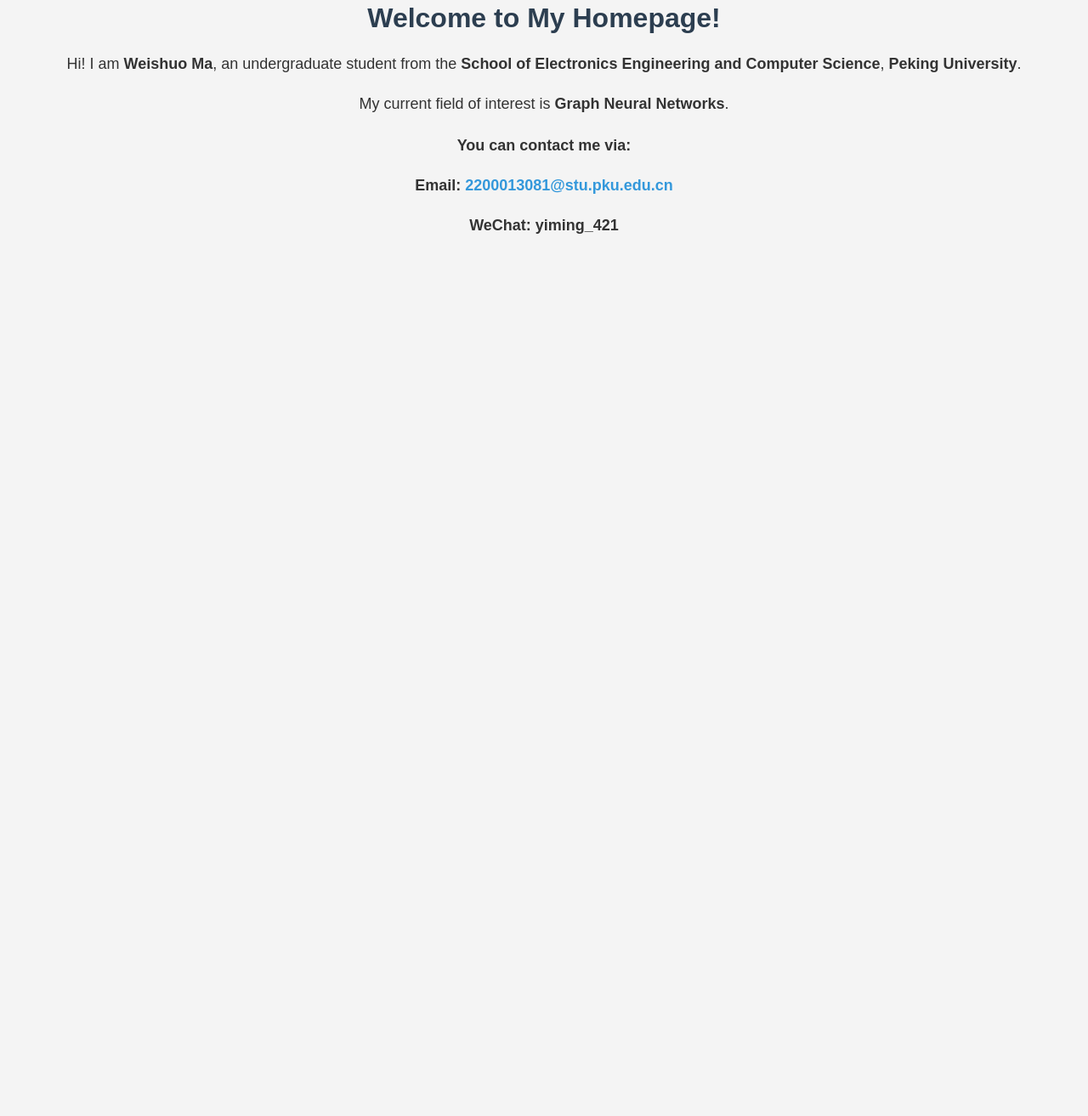
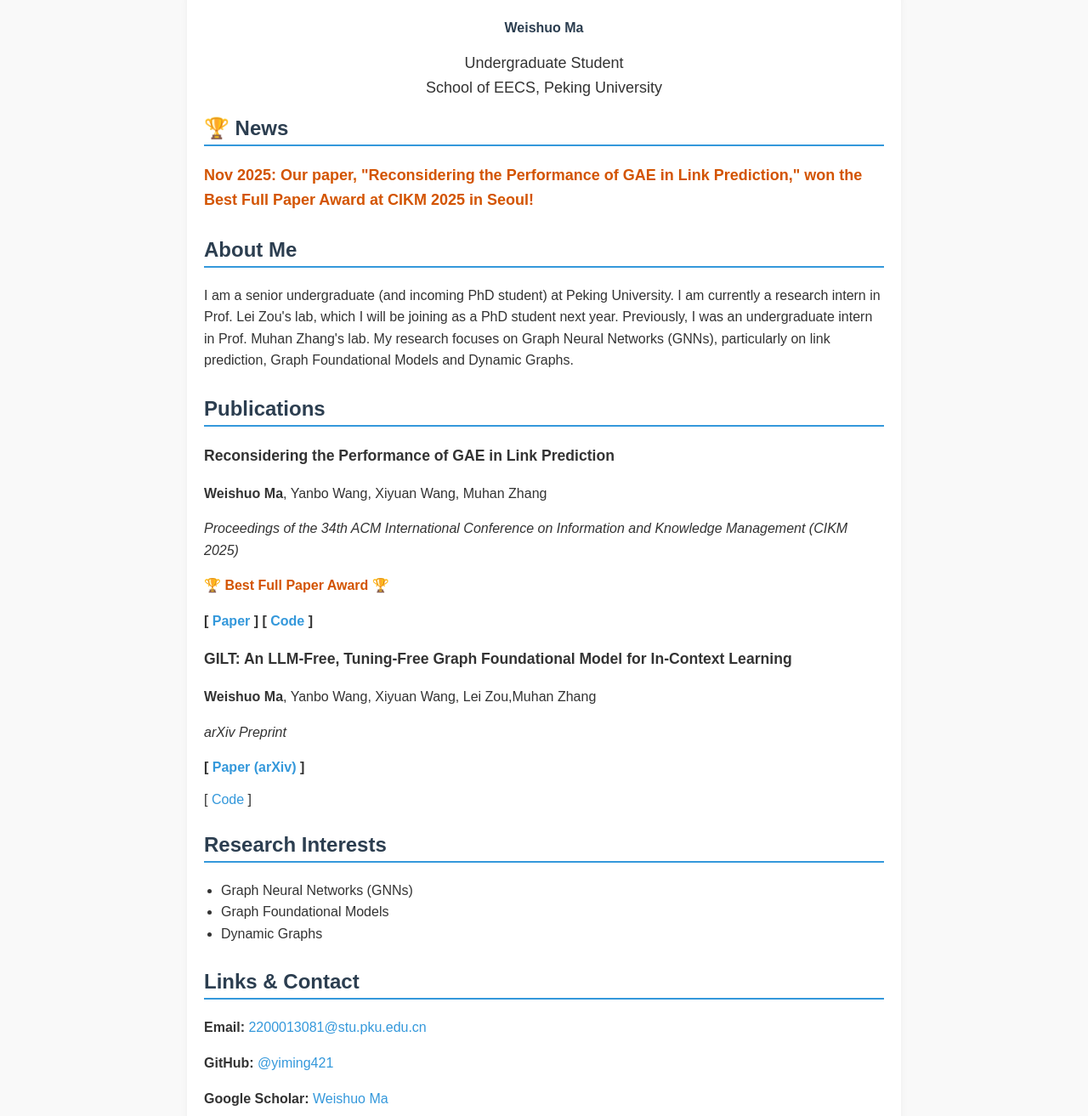
Before and after one commit to yiming421/yiming421.github.io, a plain HTML site: page index.html in a window 1280 px wide. Shown: the part 47-1360 px from the top of the page at 85% size. Before the commit the page ends 800 px from the top, so only its background shows below. Drawn offline with Linux system fonts and the light colour scheme.

Commit message:
Revamp homepage layout and styling
Updated the layout and styling of the homepage, added sections for news, about, publications, research interests, and contact information.

```diff
--- a/index.html
+++ b/index.html
@@ -6,16 +6,31 @@
     <style>
         body {
             font-family: Arial, sans-serif;
-            text-align: center;
-            margin: 50px;
-            background-color: #f4f4f4;
+            margin: 0;
+            padding: 0;
+            background-color: #f9f9f9;
             color: #333;
+        }
+        .container {
+            max-width: 800px;
+            margin: 40px auto;
+            padding: 20px;
+            background-color: #fff;
+            box-shadow: 0 0 10px rgba(0,0,0,0.05);
+            border-radius: 8px;
         }
         h1 {
             color: #2c3e50;
+            text-align: center;
+            font-size: 16px;
         }
-        p {
-            font-size: 18px;
+        h2 {
+            color: #2c3e50;
+            border-bottom: 2px solid #3498db;
+            padding-bottom: 5px;
+        }
+        p, li {
+            font-size: 16px;
             line-height: 1.6;
         }
         a {
@@ -25,21 +40,107 @@
         a:hover {
             text-decoration: underline;
         }
-        .contact {
-            margin-top: 20px;
+        .section {
+            margin-bottom: 30px;
+        }
+        .news-item {
+            font-size: 18px;
             font-weight: bold;
+            color: #d35400; /* Highlight color for news */
+        }
+        .publication {
+            margin-bottom: 15px;
+        }
+        .pub-title {
+            font-weight: bold;
+            font-size: 1.1em;
+            color: #333;
+        }
+        .pub-links {
+            font-weight: bold;
+        }
+        ul {
+            padding-left: 20px;
         }
     </style>
 </head>
 <body>
-    <h1>Welcome to My Homepage!</h1>
-    <p>Hi! I am <strong>Weishuo Ma</strong>, an undergraduate student from the <strong>School of Electronics Engineering and Computer Science</strong>, <strong>Peking University</strong>.</p>
-    <p>My current field of interest is <strong>Graph Neural Networks</strong>.</p>
 
-    <div class="contact">
-        <p>You can contact me via:</p>
-        <p>Email: <a href="mailto:2200013081@stu.pku.edu.cn">2200013081@stu.pku.edu.cn</a></p>
-        <p>WeChat: <strong>yiming_421</strong></p>
+    <div class="container">
+        <h1>Weishuo Ma</h1>
+        <p style="text-align: center; font-size: 18px;">
+            Undergraduate Student <br>
+            School of EECS, Peking University
+        </p>
+
+        <div class="section">
+            <h2>🏆 News</h2>
+            <p class="news-item">
+                Nov 2025: Our paper, "Reconsidering the Performance of GAE in Link Prediction," won the <strong>Best Full Paper Award</strong> at CIKM 2025 in Seoul!
+            </p>
+        </div>
+
+        <div class="section">
+            <h2>About Me</h2>
+            <p>
+                I am a senior undergraduate (and incoming PhD student) at Peking University. I am currently a research intern in Prof. Lei Zou's lab, which I will be joining as a PhD student next year. Previously, I was an undergraduate intern in Prof. Muhan Zhang's lab. My research focuses on Graph Neural Networks (GNNs), particularly on link prediction, Graph Foundational Models and Dynamic Graphs.
+            </p>
+        </div>
+
+        <div class="section">
+            <h2>Publications</h2>
+            <div class="publication">
+                <p class="pub-title">Reconsidering the Performance of GAE in Link Prediction</p>
+                <p>
+                    <strong>Weishuo Ma</strong>, Yanbo Wang, Xiyuan Wang, Muhan Zhang
+                </p>
+                <p>
+                    <em>Proceedings of the 34th ACM International Conference on Information and Knowledge Management (CIKM 2025)</em>
+                </p>
+                <p style="color: #d35400; font-weight: bold;">
+                    🏆 Best Full Paper Award 🏆
+                </p>
+                <p class="pub-links">
+                    [ <a href="https://dl.acm.org/doi/10.1145/3746252.3761108" target="_blank">Paper</a> ]
+                    [ <a href="https://github.com/GraphPKU/Refined-GAE" target="_blank">Code</a> ]
+                </p>
+            </div>
+
+            <div class="publication">
+                <p class="pub-title">GILT: An LLM-Free, Tuning-Free Graph Foundational Model for In-Context Learning</p>
+                <p>
+                    <strong>Weishuo Ma</strong>, Yanbo Wang, Xiyuan Wang, Lei Zou,Muhan Zhang
+                </p>
+                <p>
+                    <em>arXiv Preprint</em>
+                </p>
+                <p class="pub-links">
+                    [ <a href="https://arxiv.org/abs/2510.04567" target="_blank">Paper (arXiv)</a> ] </p>
+              [ <a href="https://github.com/yiming421/inductnode" target="_blank">Code</a> ]
+            </div>
+        </div>
+
+        <div class="section">
+            <h2>Research Interests</h2>
+            <ul>
+                <li>Graph Neural Networks (GNNs)</li>
+                <li>Graph Foundational Models</li>
+                <li>Dynamic Graphs</li>
+            </ul>
+        </div>
+
+        <div class="section">
+            <h2>Links & Contact</h2>
+            <p>
+                <strong>Email:</strong> <a href="mailto:2200013081@stu.pku.edu.cn">2200013081@stu.pku.edu.cn</a>
+            </p>
+            <p>
+                <strong>GitHub:</strong> <a href="https://github.com/yiming421" target="_blank">@yiming421</a>
+            </p>
+            <p>
+                <strong>Google Scholar:</strong> <a href="https://scholar.google.com/citations?user=IXZ9KbkAAAAJ&hl=en" target="_blank">Weishuo Ma</a>
+            </p>
+        </div>
     </div>
 </body>
 </html>
```
